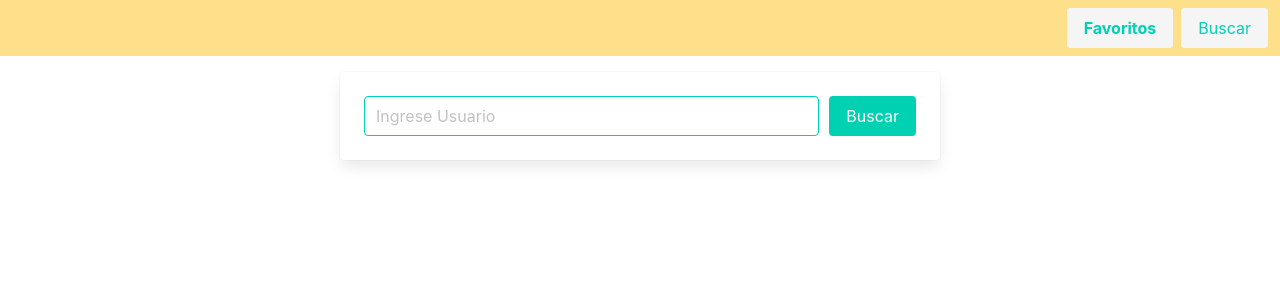
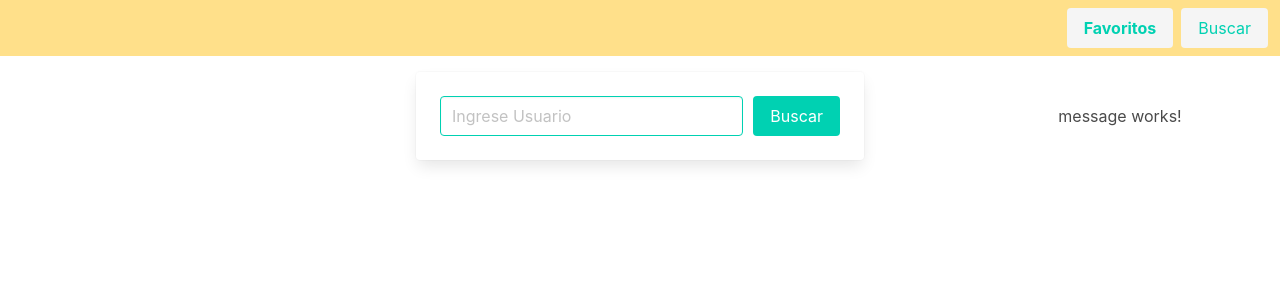
Before and after one commit to IvanBodnar/favogit, an Angular app: page / in a window 1280 px wide. Shown: the top 300 px of the page. Built offline with nearby package versions, Linux system fonts and the light colour scheme; no server answers.

Commit message:
Cambios layout en app-search - Se agrega message-component directive en html para test

```diff
--- a/src/app/components/search/search.component.css
+++ b/src/app/components/search/search.component.css
@@ -2,9 +2,12 @@
 .main-container {
   display: grid;
   grid-template-columns: 1fr 2fr 1fr;
+  align-items: center;
+  justify-items: center;
 }
 
 .card {
+  min-width: 70%;
   margin: 20px;
 }
 
--- a/src/app/components/search/search.component.html
+++ b/src/app/components/search/search.component.html
@@ -22,7 +22,7 @@
 
 
     <div>
-
+      <app-message></app-message>
     </div>
 
 </div>
```
